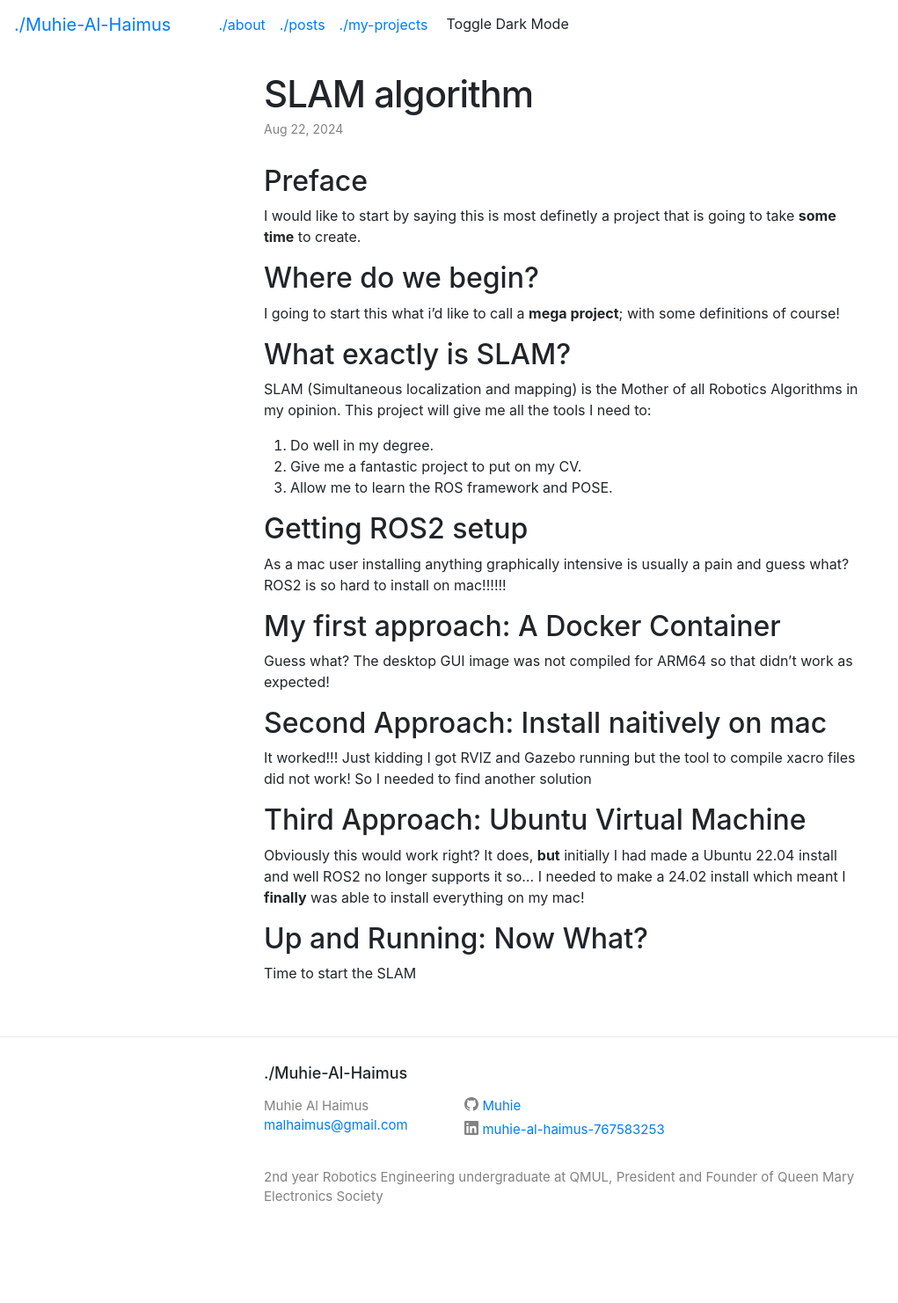
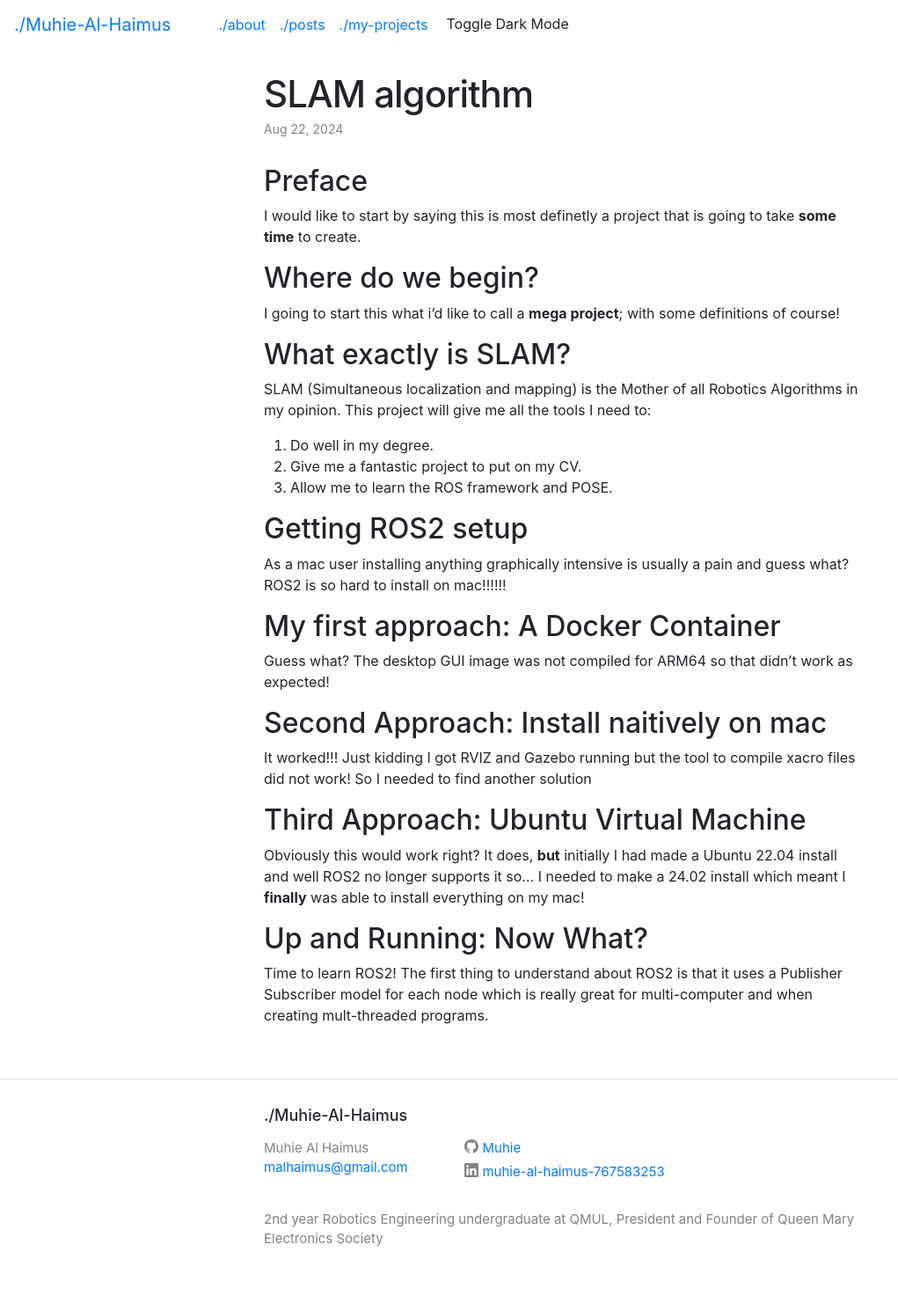
Before and after one commit to Muhie/muhie-me, a Jekyll site: the page built from _projects/2024-08-14-SLAM.md, in a window 1280 px wide. Shown: the whole page at 88% size, without its empty margins (0-1021 px from the left). Built offline with Jekyll 4.4.1, drawn with Linux system fonts in a browser that asks for light colours; a style sheet for code colours, icons or effects is not loaded; before the commit the page ends 1433 px from its top, so only the background shows below that.

Commit message:
updated slam file

```diff
--- a/_projects/2024-08-14-SLAM.md
+++ b/_projects/2024-08-14-SLAM.md
@@ -37,4 +37,4 @@ Obviously this would work right? It does, **but** initially I had made a Ubuntu
 
 ## Up and Running: Now What?
 
-Time to start the SLAM
+Time to learn ROS2! The first thing to understand about ROS2 is that it uses a Publisher Subscriber model for each node which is really great for multi-computer and when creating mult-threaded programs.
```
